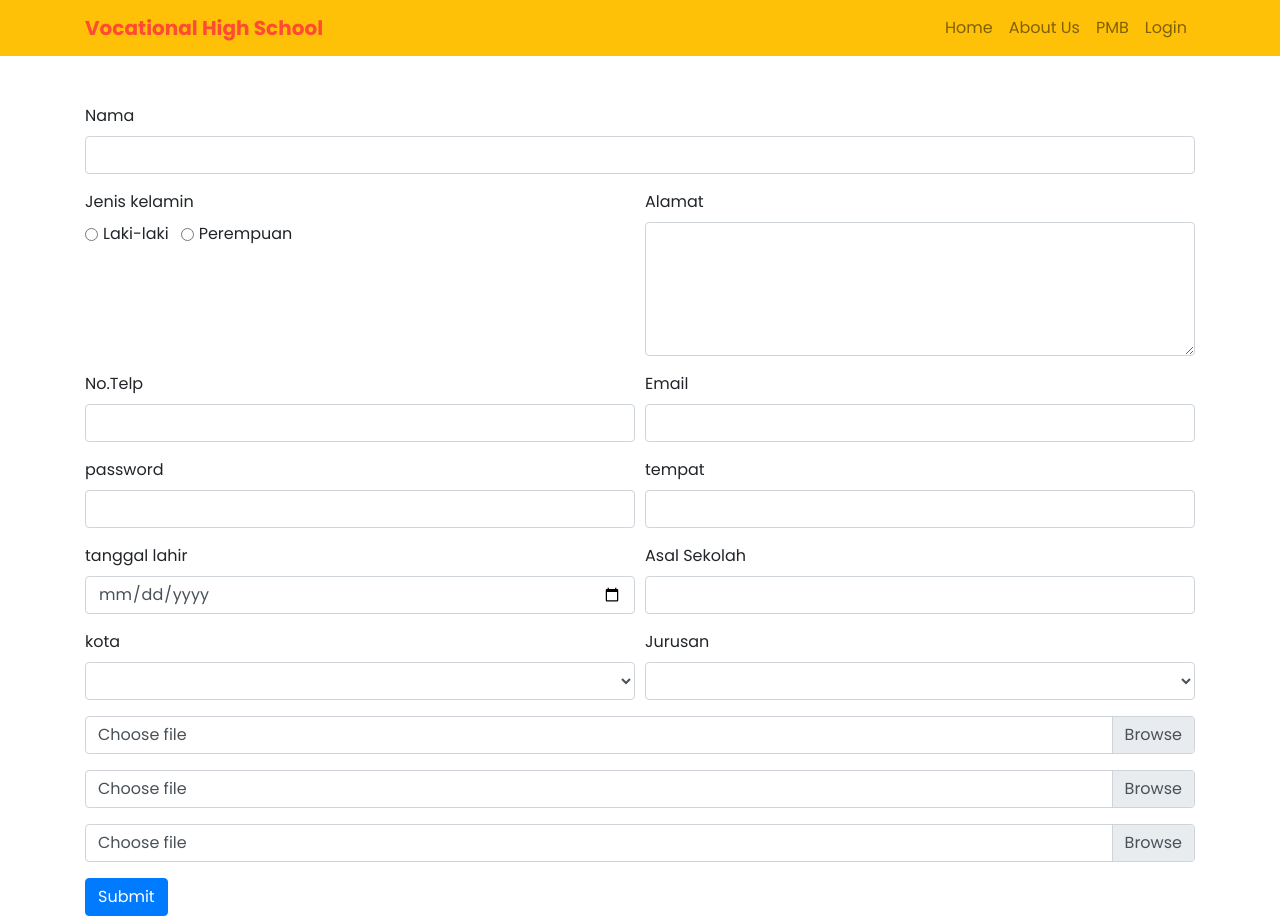
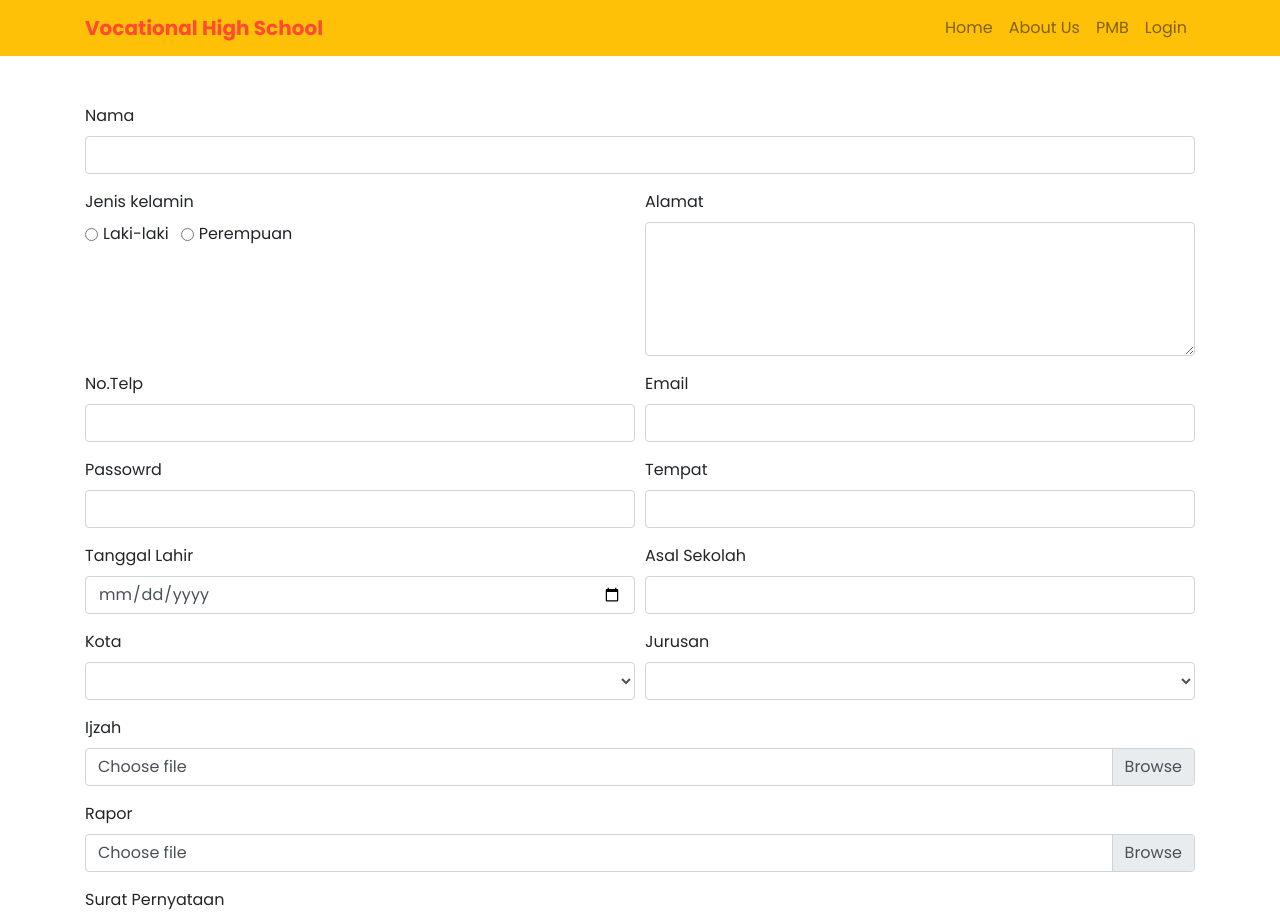
Before and after one commit to Kenlock/newton, a Vue app in the folder frontend/: page /pmb in a window 1280 px wide. Shown: the top 918 px of the page. Built offline with nearby package versions, Linux system fonts and the light colour scheme.

Commit message:
fixing client homepage design & PMB page design

```diff
--- a/frontend/src/utils/getDataMixin.js
+++ b/frontend/src/utils/getDataMixin.js
@@ -17,8 +17,5 @@ export default {
             const res = await api.get(url);
             this.getReqData = res.data;
         },
-        test() {
-            console.log("happy new year");
-        },
     },
 };
--- a/frontend/src/views/Home.vue
+++ b/frontend/src/views/Home.vue
@@ -198,8 +198,7 @@
                                         <b>Erik</b>
                                         <div>
                                             Medalion of Excelence at LKS
-                                            Nasional 2020 Artificial
-                                            Intelligence 🏅
+                                            Nasional 2020 Web Technologies 🏅
                                         </div>
                                     </div>
                                 </div>
--- a/frontend/src/views/admin/pmb/Pmb.vue
+++ b/frontend/src/views/admin/pmb/Pmb.vue
@@ -30,7 +30,7 @@
                                     <td>{{ p.alamat }}</td>
                                     <td>{{ p.noTelp }}</td>
                                     <td>{{ p.email }}</td>
-                                    <td>{{ p.passowrd }}</td>
+                                    <td>{{ p.password }}</td>
                                     <td>{{ p.tempat }}</td>
                                     <td>{{ p.tanggalLahir }}</td>
                                     <td>{{ p.asalSekolah }}</td>
--- a/frontend/src/views/pmb/Pmb.vue
+++ b/frontend/src/views/pmb/Pmb.vue
@@ -8,8 +8,9 @@
                     <div class="form-group">
                         <div class="form-row">
                             <div class="col">
-                                <label for="">Nama</label>
+                                <label for="nama">Nama</label>
                                 <input
+                                    id="nama"
                                     type="text"
                                     class="form-control"
                                     v-model="pendaftaran.nama"
@@ -21,14 +22,15 @@
                         <div class="form-row">
                             <div class="col">
                                 <div>
-                                    <label for="">Jenis kelamin</label>
+                                    <label for="jenis-kelamin"
+                                        >Jenis kelamin</label
+                                    >
                                 </div>
                                 <div class="form-check form-check-inline">
                                     <input
                                         class="form-check-input"
                                         type="radio"
                                         name="inlineRadioOptions"
-                                        id="inlineRadio1"
                                         value="laki-laki"
                                         v-model="pendaftaran.jenisKelamin"
                                     />
@@ -43,7 +45,6 @@
                                         class="form-check-input"
                                         type="radio"
                                         name="inlineRadioOptions"
-                                        id="inlineRadio2"
                                         value="perempuan"
                                         v-model="pendaftaran.jenisKelamin"
                                     />
@@ -55,8 +56,9 @@
                                 </div>
                             </div>
                             <div class="col">
-                                <label for="">Alamat</label>
+                                <label for="alamat">Alamat</label>
                                 <textarea
+                                    id="alamat"
                                     name="alamat"
                                     cols="10"
                                     rows="5"
@@ -69,16 +71,18 @@
                     <div class="form-group">
                         <div class="form-row">
                             <div class="col">
-                                <label for="">No.Telp</label>
+                                <label for="no-telp">No.Telp</label>
                                 <input
+                                    id="no-telp"
                                     type="number"
                                     class="form-control"
                                     v-model="pendaftaran.noTelp"
                                 />
                             </div>
                             <div class="col">
-                                <label for="">Email</label>
+                                <label for="email">Email</label>
                                 <input
+                                    id="email"
                                     type="email"
                                     class="form-control"
                                     v-model="pendaftaran.email"
@@ -89,16 +93,18 @@
                     <div class="form-group">
                         <div class="form-row">
                             <div class="col">
-                                <label for="">password</label>
+                                <label for="password">Passowrd</label>
                                 <input
+                                    id="password"
                                     type="password"
                                     class="form-control"
                                     v-model="pendaftaran.password"
                                 />
                             </div>
                             <div class="col">
-                                <label for="">tempat</label>
+                                <label for="tempat">Tempat</label>
                                 <input
+                                    id="tempat"
                                     type="text"
                                     class="form-control"
                                     v-model="pendaftaran.tempat"
@@ -109,16 +115,18 @@
                     <div class="form-group">
                         <div class="form-row">
                             <div class="col">
-                                <label for="">tanggal lahir</label>
+                                <label for="tanggal-lahir">Tanggal Lahir</label>
                                 <input
+                                    id="tanggal-lahir"
                                     type="date"
                                     class="form-control"
                                     v-model="pendaftaran.tanggalLahir"
                                 />
                             </div>
                             <div class="col">
-                                <label for="">Asal Sekolah</label>
+                                <label for="asal-sekolah">Asal Sekolah</label>
                                 <input
+                                    id="asal-sekolah"
                                     type="text"
                                     class="form-control"
                                     v-model="pendaftaran.asalSekolah"
@@ -129,10 +137,10 @@
                     <div class="form-group">
                         <div class="form-row">
                             <div class="col">
-                                <label for="">kota</label>
+                                <label for="kota">Kota</label>
                                 <select
-                                    name=""
-                                    id=""
+                                    name="kota"
+                                    id="kota"
                                     class="form-control"
                                     v-model="pendaftaran.kota"
                                 >
@@ -145,10 +153,10 @@
                                 </select>
                             </div>
                             <div class="col">
-                                <label for="">Jurusan</label>
+                                <label for="Jurusan">Jurusan</label>
                                 <select
-                                    name=""
-                                    id=""
+                                    name="jurusan"
+                                    id="jurusan"
                                     class="form-control"
                                     v-model="pendaftaran.jurusan"
                                 >
@@ -165,11 +173,12 @@
                     <div class="form-group">
                         <div class="form-row">
                             <div class="col">
+                                <label for="ijazah">Ijzah</label>
                                 <div class="custom-file">
                                     <input
                                         type="file"
                                         class=" custom-file-input"
-                                        ref="file"
+                                        id="ijazah"
                                         @change="
                                             handleFileUpload($event, 'ijazah')
                                         "
@@ -186,11 +195,12 @@
                     <div class="form-group">
                         <div class="form-row">
                             <div class="col">
+                                <label for="rapor">Rapor</label>
                                 <div class="custom-file">
                                     <input
                                         type="file"
                                         class="custom-file-input"
-                                        id="customFile"
+                                        id="rapor"
                                         @change="
                                             handleFileUpload($event, 'rapor')
                                         "
@@ -207,11 +217,14 @@
                     <div class="form-group">
                         <div class="form-row">
                             <div class="col">
+                                <label for="surat-pernyataan"
+                                    >Surat Pernyataan</label
+                                >
                                 <div class="custom-file">
                                     <input
                                         type="file"
                                         class="custom-file-input"
-                                        id="customFile"
+                                        id="surat-pernyataan"
                                         @change="
                                             handleFileUpload(
                                                 $event,
```
Also changed, not shown: frontend/src/views/admin/major/Major.vue (added).
